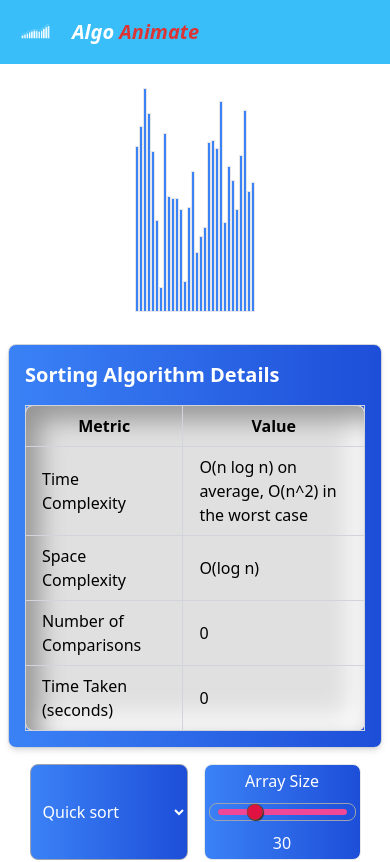
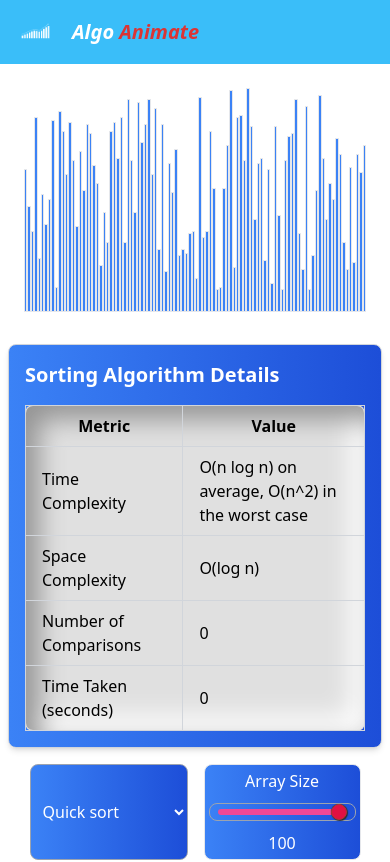
Before and after one commit to deep6001/SortingVisualizer, a React (Vite) app: page / in a window 390 px wide. Shown: the top 862 px of the page. Built offline with nearby package versions, Linux system fonts and the light colour scheme.

Commit message:
fix the array size

```diff
--- a/src/components/AllSorting2.jsx
+++ b/src/components/AllSorting2.jsx
@@ -23,7 +23,7 @@ const AllSorting2 = () => {
   const [activeIndices, setActiveIndices] = useState([]);
   const [comparisons, setComparisons] = useState(0);
   const [timeTaken, setTimeTaken] = useState(0);
-  const [arraySize, setArraySize] = useState(window.innerWidth < 640 ? 30 : 100);
+  const [arraySize, setArraySize] = useState(window.innerWidth < 640 ? 100 : 100);
   const [isSorting, setIsSorting] = useState(false);
   const [delay, setDelay] = useState(100); // State for delay, default to 100ms
 
@@ -33,7 +33,7 @@ const AllSorting2 = () => {
 
   useEffect(() => {
     const handleResize = () => {
-      const newSize = window.innerWidth < 640 ? 30 : 200;
+      const newSize = window.innerWidth < 640 ? 30 : 100;
 
       setArraySize(newSize);
       setArray(generateRandomArray(newSize, 10, 100));
```
